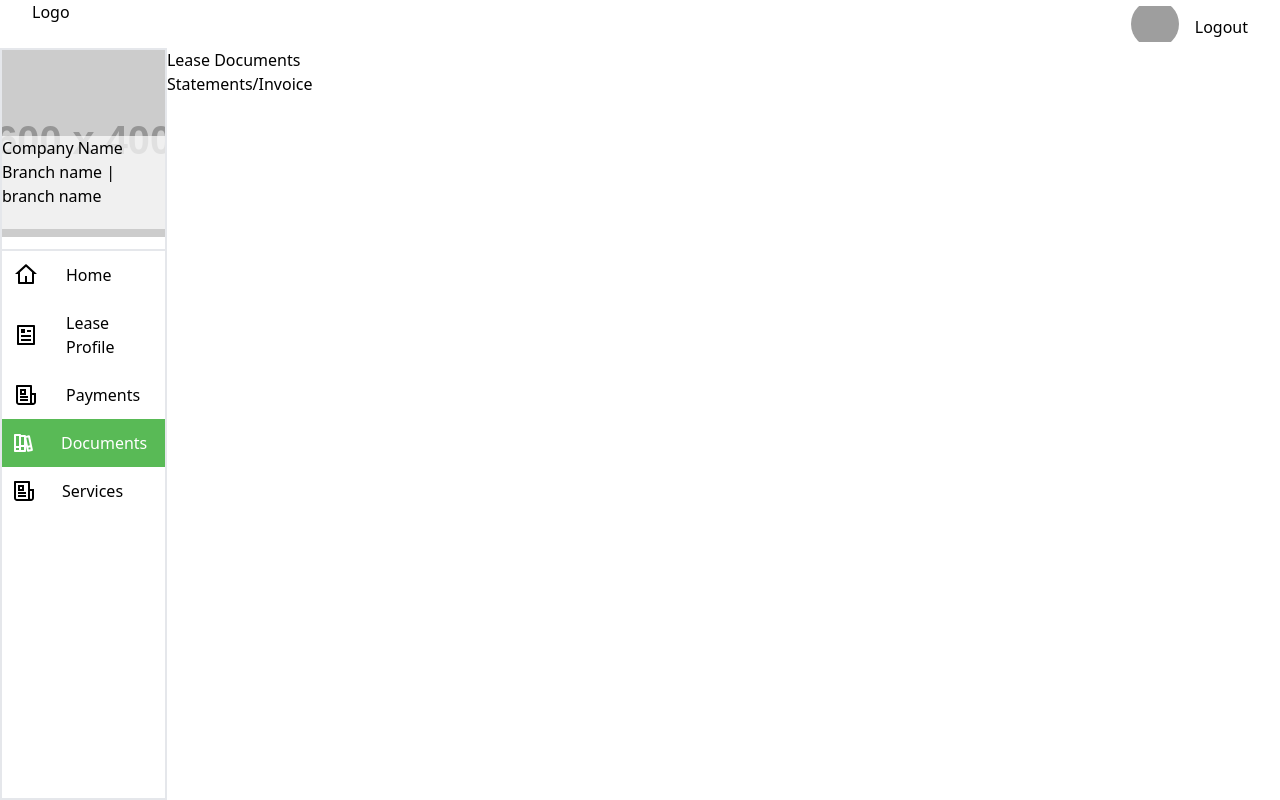
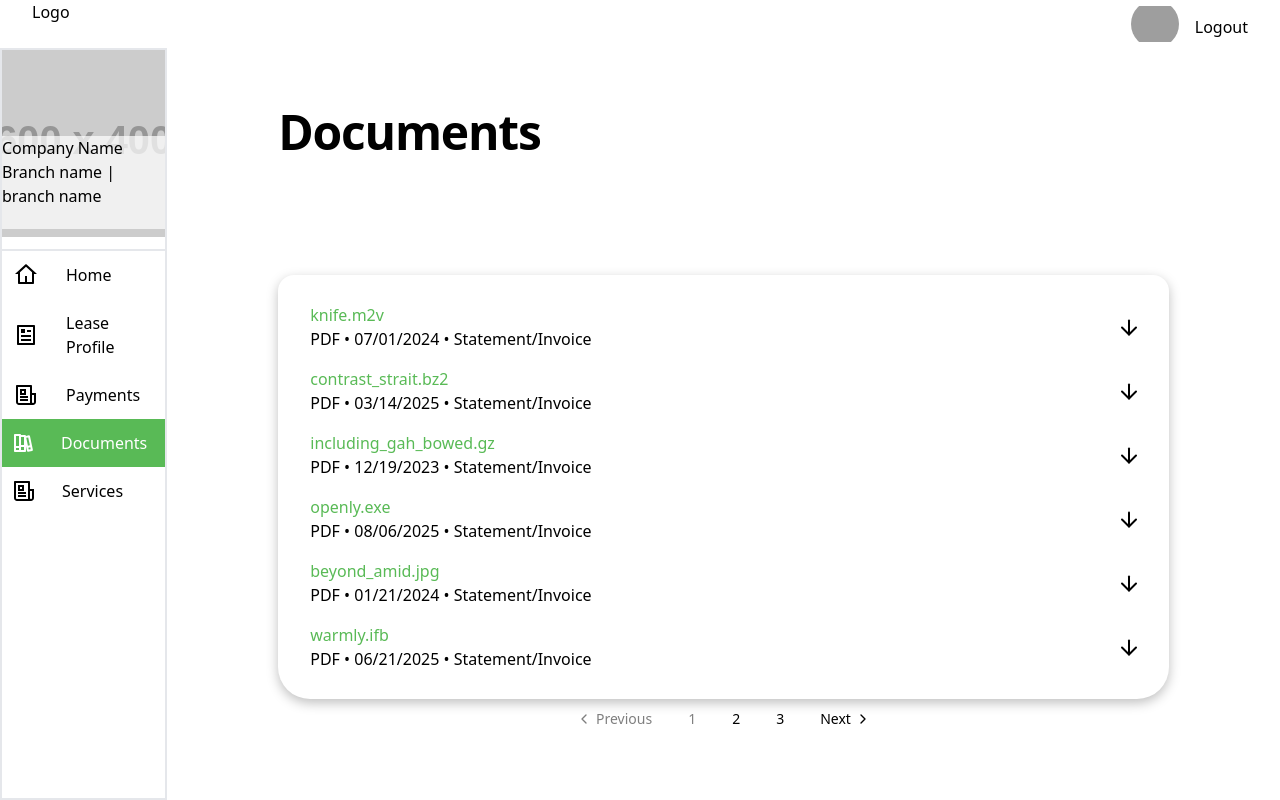
Before and after one commit to darylekarldevera/cubework-client-portal, a React (Vite) app: page /lease-documents/invoice in a window 1280 px wide. Built offline with nearby package versions, Linux system fonts and the light colour scheme; grey boxes are pictures that could not be loaded.

Commit message:
Add Documents and StatementInvoiceDocument components to LeaseDocumentsRoute

```diff
--- a/routes/LeaseDocumentsRoute.tsx
+++ b/routes/LeaseDocumentsRoute.tsx
@@ -1,13 +1,15 @@
 import { Navigate, Route } from 'react-router-dom'
 import DummyComponent from './../src/components/DummyComponent';
 import WrappedRoute from './WrappedRoute';
+import Documents from '@/components/document-page/Documents';
+import StatementInvoiceDocument from './../src/components/document-page/StatementInvoiceDocument';
 
 function LeaseDocumentsRoutes() {
   return (
     <WrappedRoute>
-      <Route element={<DummyComponent text="Lease Documents" />}>
+      <Route element={<Documents  /> }>
         <Route index element={<Navigate to="invoice" replace />} />
-        <Route path="invoice" element={<DummyComponent text="Statements/Invoice" />} />
+        <Route path="invoice" element={<StatementInvoiceDocument />} />
         <Route path="overview" element={<DummyComponent text="Lease Documents" />} />
       </Route>
     </WrappedRoute>
```
